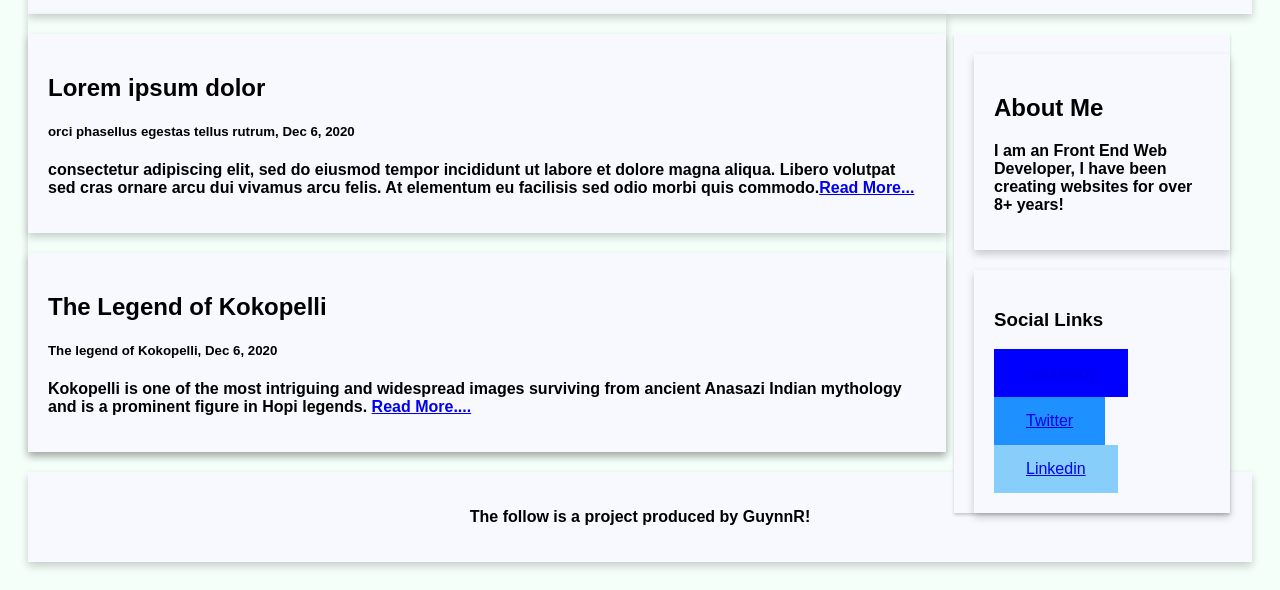
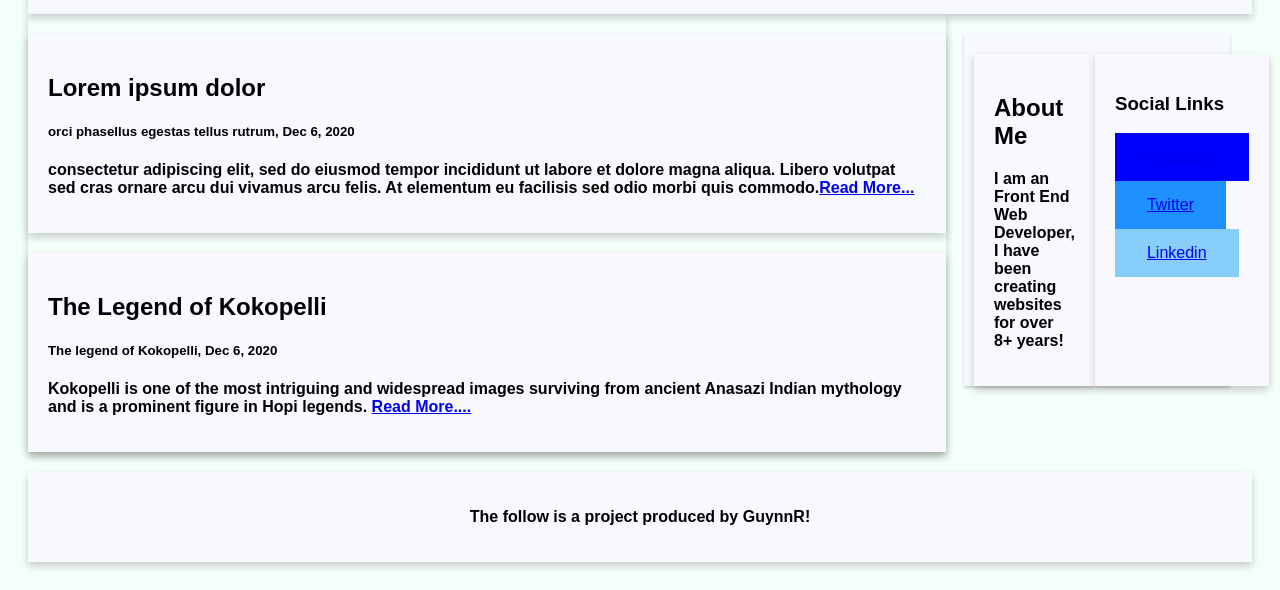
Before and after one commit to GuynnR/Personal-Blog, a plain HTML site: page index.html in a window 1280 px wide. Shown: the part 288-878 px from the top of the page. Drawn offline with Linux system fonts and the light colour scheme.

Commit message:
update styles.css

```diff
--- a/css/style.css
+++ b/css/style.css
@@ -155,12 +155,14 @@ li a:hover {
     overflow: visible;
 }
 .rightcolumn {
+    display: flex;
+    flex-direction: row;
     position: fixed;
     top: 322px;
     right: 50px;
     float: right;
     width: 20%;
-    padding-left: 20px;
+    padding-left: 10px;
     background: #f8f8ff;
     box-shadow: 0 2px 3px 0 rgba(0, 0, 0, 0.2);
 }
```
